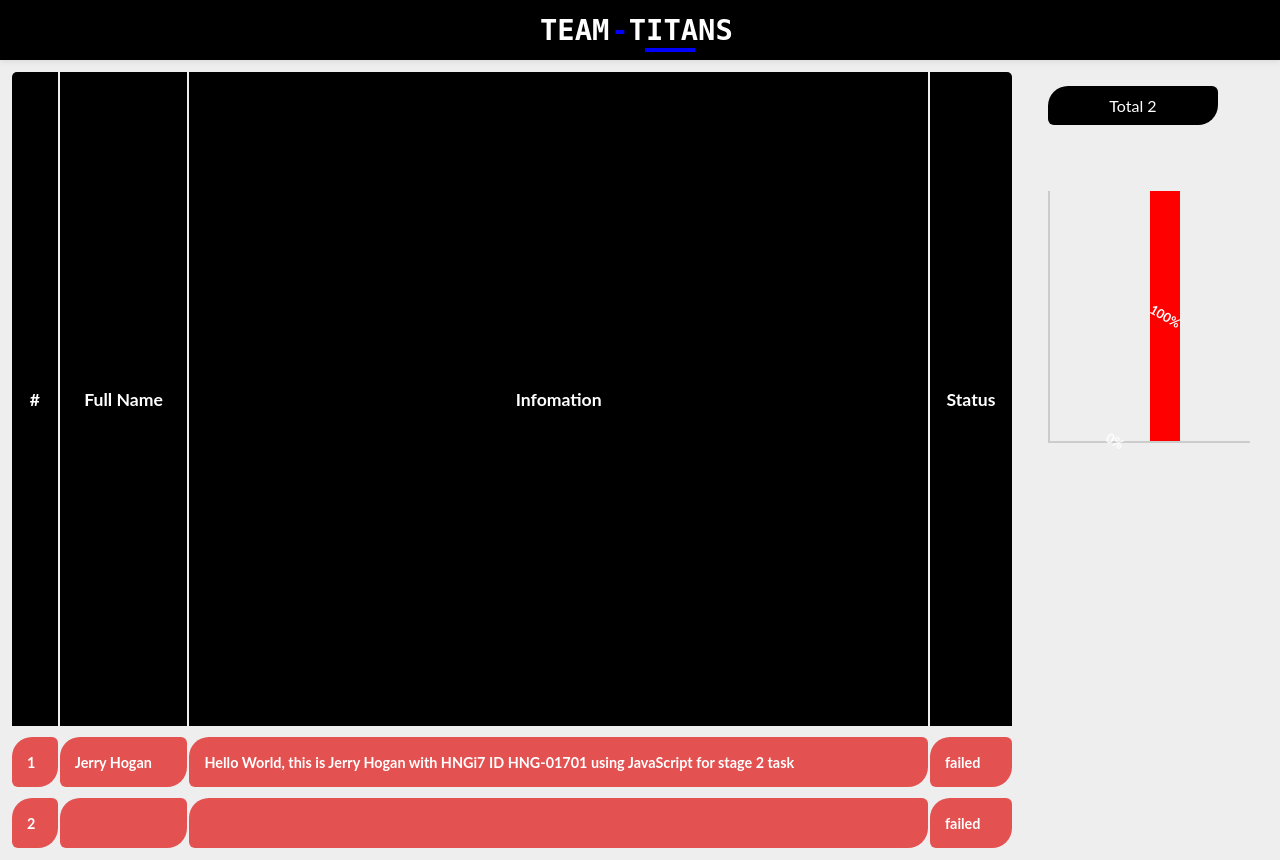
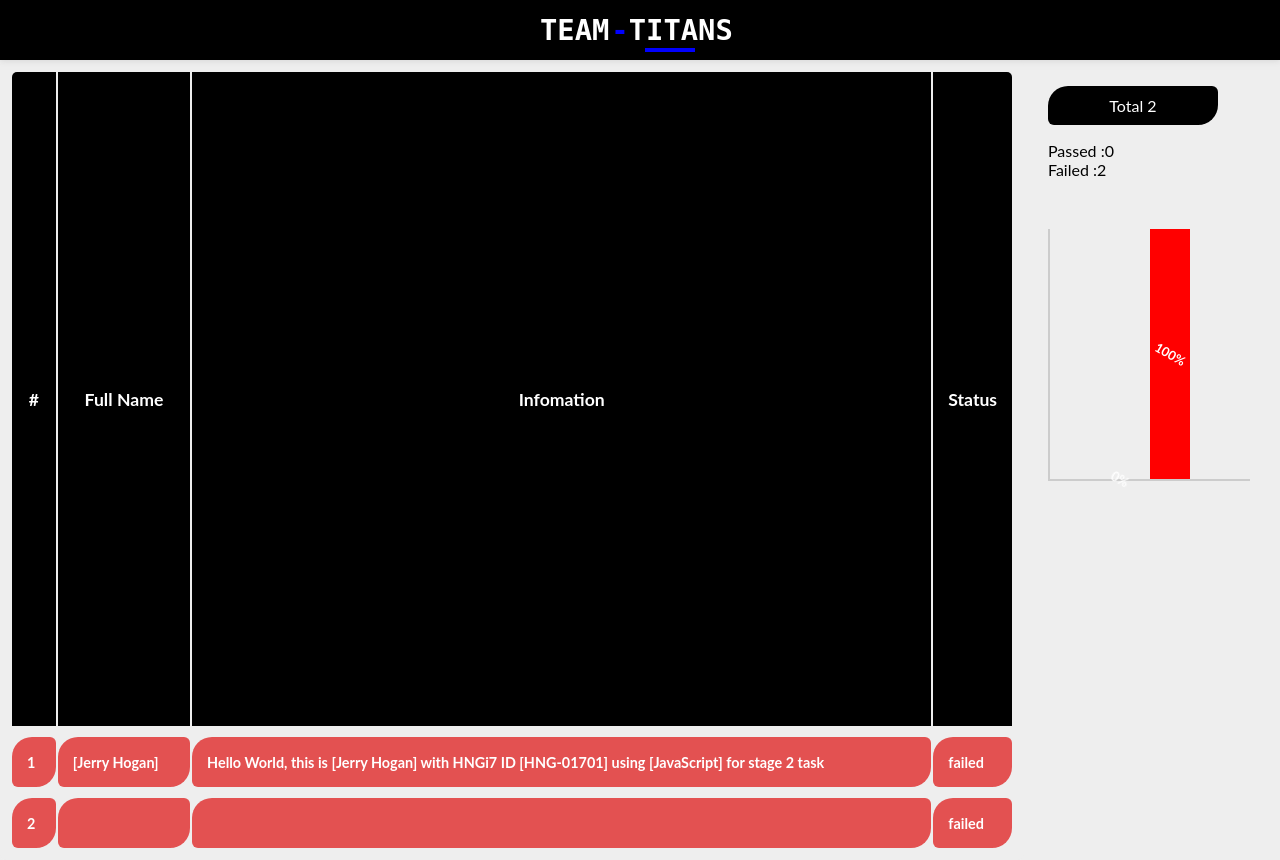
Before and after one commit to hdJerry/titans-codes, a PHP site: page / in a window 1280 px wide. Run offline with PHP 8.4, Linux system fonts and the light colour scheme; data that the repository does not hold is empty; some libraries are stand-ins or nearby versions.

Commit message:
My small stunt 6

```diff
--- a/index.php
+++ b/index.php
@@ -96,7 +96,7 @@ body{
 .bar-pass, .bar-fail{
   position: absolute;
   bottom: 0;
-  width: 30px;
+  width: 40px;
   color: #fff;
   font-size: 0.8rem;
   font-weight: bold;
@@ -293,50 +293,53 @@ tr.whoiam td:hover{
         break;
     }
 
-    preg_match_all("/\[(.*?)\]/",$output,$split);
+    $full_match=[];
+    preg_match_all("/(?<=this is)(.*)(?=with)|(?<=ID)(.*)(?=and)|(?<=email)(.*)(?=using)|(?<=using)(.*)(?=for)/", $output, $matches);
+    preg_match_all("/Hello World, this is(.*)with HNGi7 ID(.*)and email(.*)using(.*)for stage 2 task/",$output, $full_match);
 
-    $newout =  str_replace(array( '[', ']' ), '', $output);
 
-    $withoutMial = preg_replace('/(and\semail\s\w+\@(gmail|yahoo|hotmail).com )/','',$newout);
+    //
+    // $newout =  str_replace(array( '[', ']' ), '', $output);
+    //
+    $withoutMial = preg_replace('/(and\semail\s\w+\.{0,1}\w+\@(gmail|yahoo|hotmail).com )/','',$output);
 
     // print_r($withoutMial);
 
     $status = "failed";
 
 
+    //
+    // $words = array("Hello World,", "this is", "with HNGi7 ID", "and email", "using", "for stage 2 task");
+    //
+    // $x = 0;
+    // while ($x <= count($words)-1) {
+    //   if(strpos(strtolower($output), strtolower($words[$x])) !== false){
+    //     $status = "pass";
+    //   }else{
+    //     $status = "failed";
+    //     break;
+    //   }
+    //   $x++;
+    // }
 
-    $words = array("Hello World", "this is", "with HNGi7 ID", "and email", "using", "for stage 2 task");
-
-    $x = 0;
-    while ($x <= count($words)-1) {
-      if(strpos(strtolower($output), strtolower($words[$x])) !== false){
-        $status = "pass";
-      }else{
-        $status = "failed";
-        break;
-      }
-      $x++;
-    }
-
-    if($status === "pass"){
+    if(count($full_match[0]) == 1){
       // array_push($pass,"okay");
+      $status = "pass";
       $pass++;
     }else{
       // array_push($failed,"failed");
+      $status = "failed";
       $failed++;
     }
-
-
-
 
 
     $jsonForm = array(
       "file"=>$files[$index],
       "output"=> $withoutMial,
-      "name"=>$split[1][0],
-      "id"=>$split[1][1],
-      "email"=>$split[1][2],
-      "language"=>$split[1][3],
+      "name"=>$matches[0][0],
+      "id"=>$matches[0][1],
+      "email"=>$matches[0][2],
+      "language"=>$matches[0][3],
       "status"=>$status
     );
     array_push($titans, $jsonForm);
@@ -350,8 +353,8 @@ tr.whoiam td:hover{
     if($queries !== "json" || $queries === "html"){
       echo "<tr class='whoiam  $status' style='animation-delay: $anim'>";
       echo '<td>'. $num .'</td>';
-      echo '<td>'. $split[1][0] .'</td>';
-      echo '<td>'. $newout .'</td>';
+      echo '<td>'. $matches[0][0] .'</td>';
+      echo '<td>'. $output .'</td>';
       echo '<td>'. $status .'</td>';
       echo '</tr>';
       // echo "<br/>";
@@ -375,6 +378,12 @@ tr.whoiam td:hover{
       echo "<p class='breakdown'>";
         echo "Total ".$numfiles;
       echo "</p>";
+      echo "<span>";
+        echo "Passed :".$pass;
+      echo "</span>";
+      echo "<span>";
+        echo "Failed :".$failed;
+      echo "</span>";
     echo "<div class='bar-div'>";
         echo "<div class='bar-pass' style='height: $passpercentage'>";
            echo "<p>";
@@ -397,7 +406,7 @@ tr.whoiam td:hover{
   // }
 
   if($queries === "json"){
-
+    // header('Content-Type: application/json');
     $fineJson = json_encode($titans, JSON_PRETTY_PRINT);
     echo '<pre>'.$fineJson.'</pre>';
     return false;
```
